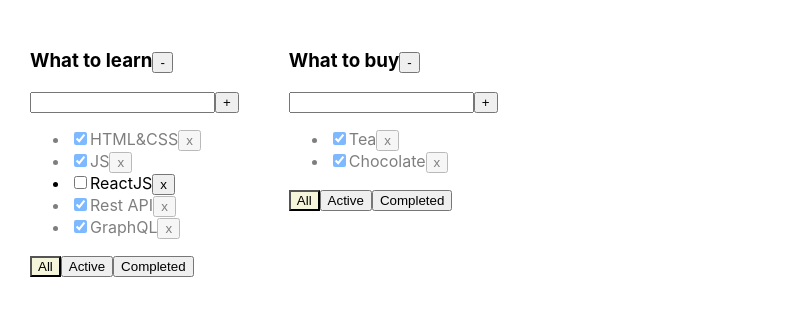
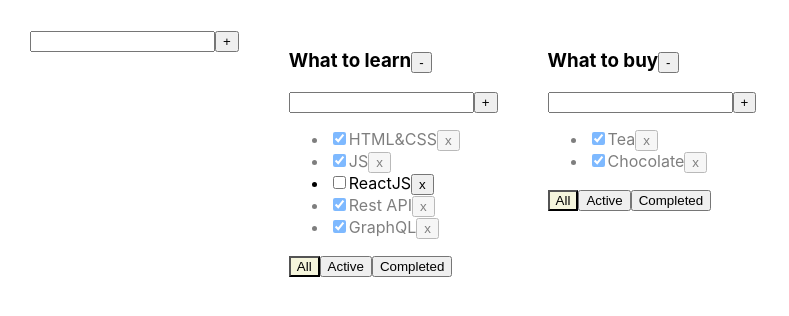
Before and after one commit to vovatum/todolist-offline, a React (Create React App) app: page / in a window 1280 px wide. Shown: the top 316 px of the page, without its empty margins (0-789 px from the left). Built offline with nearby package versions, Linux system fonts and the light colour scheme.

Commit message:
Todolist - TS - 06 - AddItemForm, EditableSpan <6

```diff
--- /dev/null
+++ b/src/AddItemForm.tsx
@@ -0,0 +1,40 @@
+import React, {ChangeEvent, useState} from "react";
+
+type AddItemFormPropsType = {
+    addItem: (title: string) => void
+}
+
+function AddItemForm(props: AddItemFormPropsType) {
+
+    let [title, setTitle] = useState('')
+    let [error, setError] = useState<string | null>(null)
+    const onAddItem = () => {
+        if (title.trim() !== '') {
+            props.addItem(title)
+            setTitle('')
+        } else {
+            setError('Title is required')
+        }
+    }
+    const onChangeHandler = (event: ChangeEvent<HTMLInputElement>) => {
+        setError(null)
+        setTitle(event.target.value)
+    }
+    const onKeyPressHandler = (event: React.KeyboardEvent<HTMLInputElement>) => {
+        event.key === 'Enter' && onAddItem()
+    }
+
+    return (
+        <div>
+            <input value={title}
+                   onChange={onChangeHandler}
+                   onKeyPress={onKeyPressHandler}
+                   className={error ? 'error' : ''}
+            />
+            <button onClick={onAddItem}>+</button>
+            {error && <div className={'error-message'}>{error}</div>}
+        </div>
+    )
+}
+
+export default AddItemForm
--- a/src/App.tsx
+++ b/src/App.tsx
@@ -2,6 +2,7 @@ import React, {useState} from 'react';
 import './App.css';
 import {TaskType, Todolist} from "./Todolist";
 import {v1} from "uuid";
+import AddItemForm from "./AddItemForm";
 
 export type FilterValuesType = 'all' | 'active' | 'completed'
 type TodolistType = {
@@ -43,15 +44,19 @@ function App() {
         ]
     })
 
+    function addTodolist(title: string) {
+        let newTodolist = {
+            id: v1(),
+            title: title,
+            filter: 'all'
+        }
+        setTodolists([...todolists, newTodolist])
+        setTasks({...tasks, [newTodolist.id]: []})
+    }
+
     function removeTodolist(todolistId: string) {
         setTodolists(todolists.filter(todolist => todolist.id !== todolistId))
         delete tasks[todolistId]
-        setTasks({...tasks})
-    }
-
-    function removeTask(taskId: string, todolistId: string) {
-        let todolistTasks = tasks[todolistId]
-        tasks[todolistId] = todolistTasks.filter(task => task.id !== taskId)
         setTasks({...tasks})
     }
 
@@ -59,6 +64,12 @@ function App() {
         let newTask = {id: v1(), title: taskName, isDone: false}
         let todolistTasks = tasks[todolistId]
         tasks[todolistId] = [newTask, ...todolistTasks]
+        setTasks({...tasks})
+    }
+
+    function removeTask(taskId: string, todolistId: string) {
+        let todolistTasks = tasks[todolistId]
+        tasks[todolistId] = todolistTasks.filter(task => task.id !== taskId)
         setTasks({...tasks})
     }
 
@@ -91,6 +102,7 @@ function App() {
 
     return (
         <div className="App">
+            <AddItemForm addItem={addTodolist}/>
             {
                 todolists.map(todolist => {
                     let allTodolistTasks = tasks[todolist.id], tasksForTodolist
--- a/src/Todolist.tsx
+++ b/src/Todolist.tsx
@@ -1,5 +1,6 @@
 import React, {ChangeEvent, useState} from "react";
 import {FilterValuesType} from "./App";
+import AddItemForm from "./AddItemForm";
 
 export type TaskType = {
     id: string
@@ -13,7 +14,7 @@ type PropsType = {
     removeTodolist: (todolistId: string) => void
     removeTask: (taskId: string, todolistId: string) => void
     changeFilter: (value: FilterValuesType, todolistId: string) => void
-    addTask: (taskName: string, todolistId: string) => void
+    addTask: (title: string, todolistId: string) => void
     changeStatus: (id: string, isDone: boolean, todolistId: string) => void
     filter: string
     id: string
@@ -21,28 +22,11 @@ type PropsType = {
 
 export function Todolist(props: PropsType) {
 
-    let [title, setTitle] = useState('')
-    let [error, setError] = useState<string | null>(null)
-    const onAddTask = () => {
-        if (title.trim() !== '') {
-            props.addTask(title, props.id)
-        } else {
-            setError('Title is required')
-        }
-        setTitle('')
-    }
-    const onChangeHandler = (event: ChangeEvent<HTMLInputElement>) => {
-        setError(null)
-        setTitle(event.target.value)
-    }
-    const onKeyPressHandler = (event: React.KeyboardEvent<HTMLInputElement>) => {
-
-        event.key === 'Enter' && onAddTask()
-    }
+    const onAddTask = (title: string) => props.addTask(title, props.id)
+    const onRemoveTask = () => props.changeFilter('active', props.id)
+    const onRemoveTodolist = () => props.removeTodolist(props.id)
     const onAllClickHandler = () => props.changeFilter('all', props.id)
-    const onActiveClickHandler = () => props.changeFilter('active', props.id)
     const onCompletedClickHandler = () => props.changeFilter('completed', props.id)
-    const onRemoveTodolist = () => props.removeTodolist(props.id)
 
     return (
         <div>
@@ -51,18 +35,10 @@ export function Todolist(props: PropsType) {
                     <button onClick={onRemoveTodolist}>-</button>
                 </h3>
             </div>
-            <div>
-                <input value={title}
-                       onChange={onChangeHandler}
-                       onKeyPress={onKeyPressHandler}
-                       className={error ? 'error' : ''}
-                />
-                <button onClick={onAddTask}>+</button>
-                {error && <div className={'error-message'}>{error}</div>}
-            </div>
+            <AddItemForm addItem={onAddTask}/>
             <ul>
                 {
-                    props.tasks.map(task => {
+                    props.tasks && props.tasks.map(task => {
                         const onClickHandler = () => props.removeTask(task.id, props.id)
                         const onChangeHandler = (event: ChangeEvent<HTMLInputElement>) => {
                             props.changeStatus(task.id, event.target.checked, props.id)
@@ -87,7 +63,7 @@ export function Todolist(props: PropsType) {
                 </button>
                 <button
                     className={props.filter === 'active' ? 'active-filter' : ''}
-                    onClick={onActiveClickHandler}>Active
+                    onClick={onRemoveTask}>Active
                 </button>
                 <button
                     className={props.filter === 'completed' ? 'active-filter' : ''}
```
